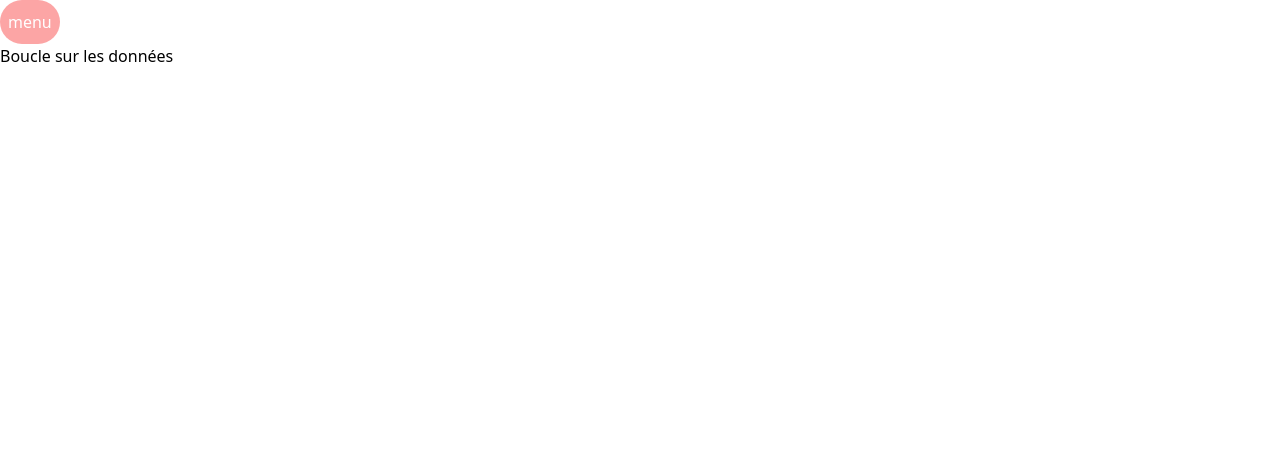
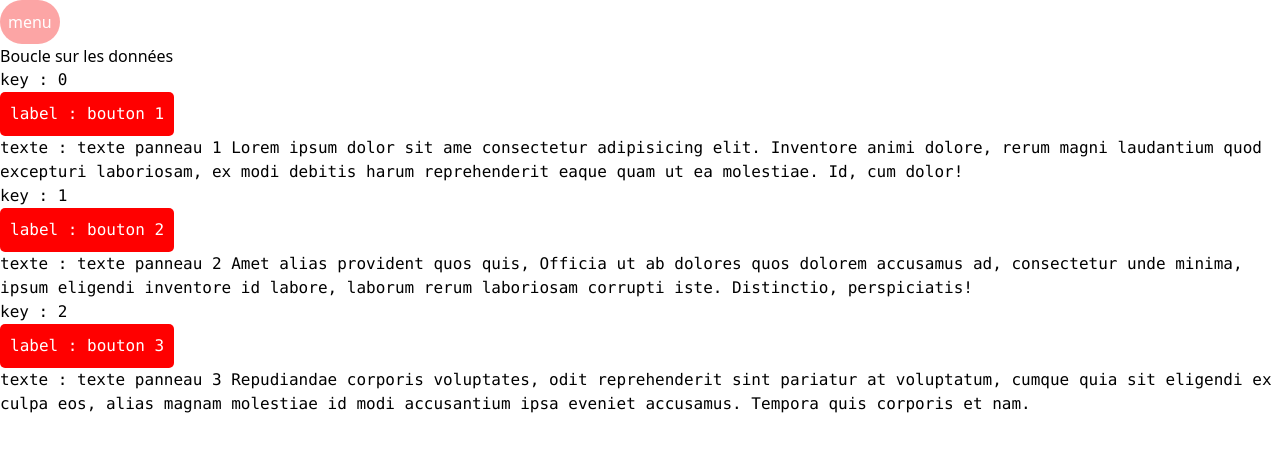
Before and after one commit to MMI-SAE-203/r213-2024-pracht-tp1-PETIT-Hugo, a Vue app: page /boucle in a window 1280 px wide. Shown: the top 452 px of the page. Built offline with nearby package versions, Linux system fonts and the light colour scheme.

Commit message:
exercice boucles

```diff
--- a/src/pages/boucle.vue
+++ b/src/pages/boucle.vue
@@ -29,4 +29,9 @@ const sectionsData = [
 
 <template>
     <h1>Boucle sur les données</h1>
+    <section v-for="({ label, texte }, key) of sectionsData" :v-key="key">
+  <pre class="font-mono">key : {{ key }}</pre>
+  <button class="font-mono">label : {{ label }}</button>
+  <p class="font-mono">texte : {{ texte }}</p>
+</section>
 </template>
```
